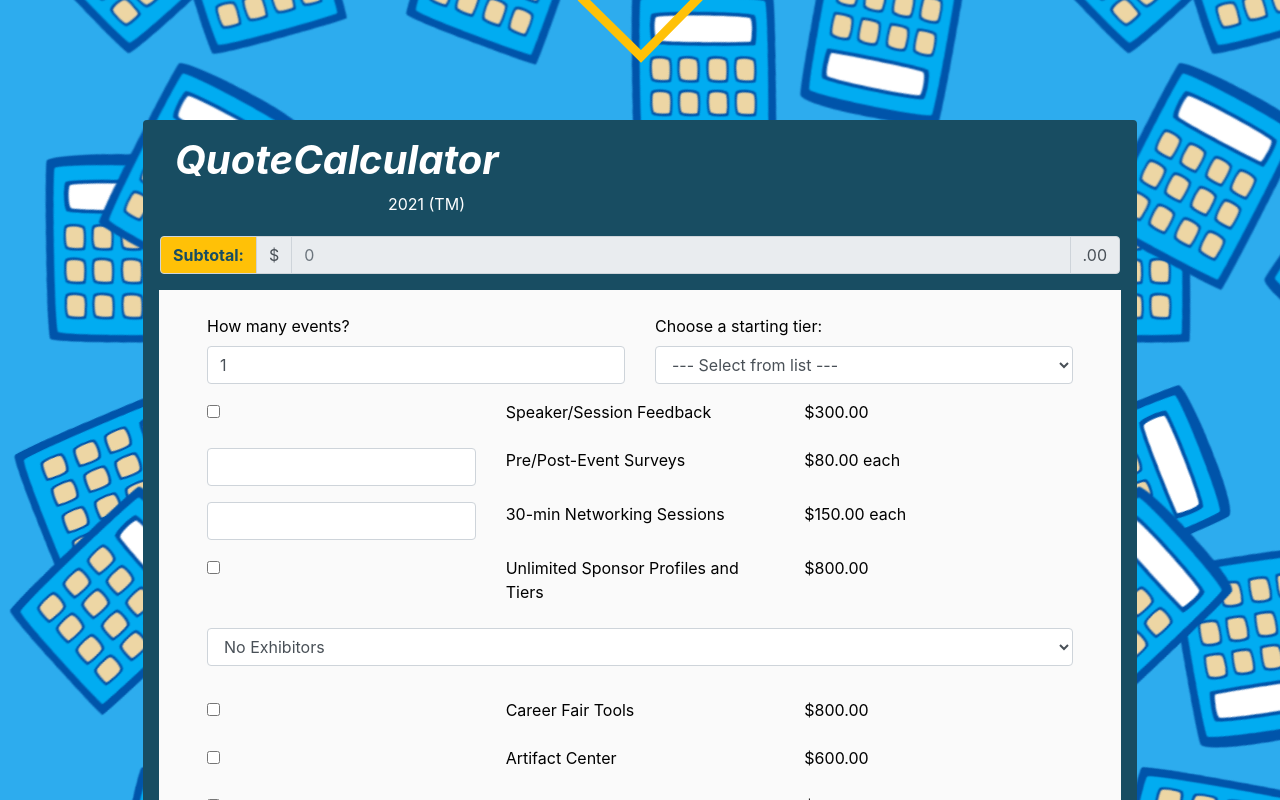
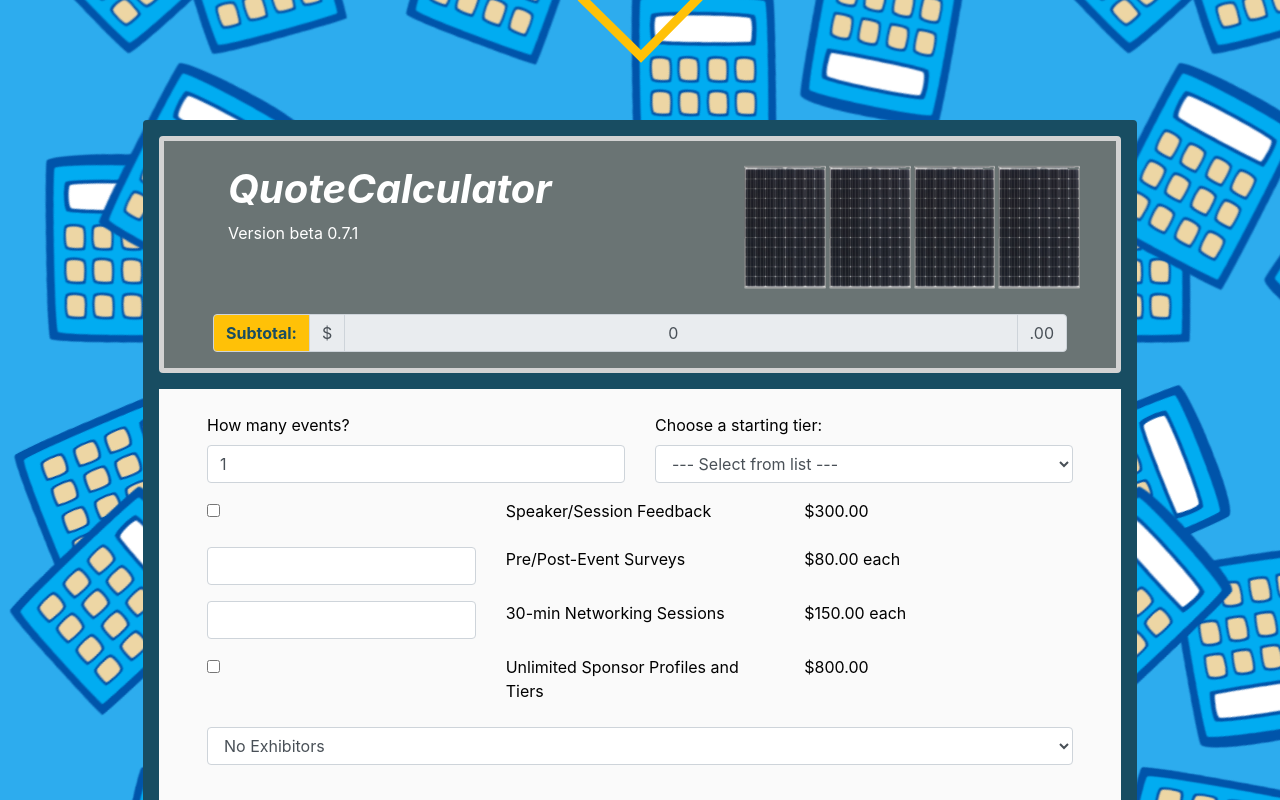
Before and after one commit to dwaynelaforce/event_quote_app, a React (Create React App) app in the folder Client/: page / in a window 1280 px wide. Shown: the part 1240-2040 px from the top of the page. Built offline with nearby package versions, Linux system fonts and the light colour scheme.

Commit message:
signing off for the night

```diff
--- a/Client/src/components/MasterQuote.jsx
+++ b/Client/src/components/MasterQuote.jsx
@@ -1,27 +1,45 @@
-function MasterQuote(props){
+import { Container, Table, Row, Col } from 'react-bootstrap';
+function MasterQuote(props) {
     const { masterQuote } = props;
     if (!masterQuote) {
         console.log("no masterQuote found in inquiry");
         return null;
     };
-    return(
-        <div>
-            <h4 style={{color:"red"}}> ** This is an unofficial quote. This is an estimate. This information has been sent to  <a href="mailto:cole.dillinger@whova.com">cole.dillinger@whova.com</a> who will get back to you for an official quote</h4>
-            <h2 style ={{color:"lightGreen"}}>Subtotal: ${masterQuote.subtotal}.00</h2>
-            <h3>Discounts:</h3>
-            <ul>
-                {Object.keys(masterQuote.discounts).map((key,idx)=>(
-                    <li key={idx} style={{color:"red"}}> {key}: -${masterQuote.discounts[key]}.00</li>
+    return (
+        <>
+            <Container
+                className="py-3 px-3"
+                style={{ backgroundColor: "#184D62", color: "black", borderRadius:"30px"}}>
+                <h4> *This is an unofficial quote. This is an estimate. This information has been sent to  <a href="mailto:cole.dillinger@whova.com">cole.dillinger@whova.com</a> who will get back to you for an official quote</h4>
+                <h2 style={{ color: "lightGreen" }}>Subtotal: ${masterQuote.subtotal}.00</h2>
+                <h3>Discounts:</h3>
+                <ul>
+                    {Object.keys(masterQuote.discounts).map((key, idx) => (
+                        <li key={idx} style={{ color: "green",listStyleType:"none"}}> {key}: -${masterQuote.discounts[key]}.00</li>
                     ))}
-            </ul>
-            <h1 style={{color:"green"}}>Total: ${masterQuote.total}.00</h1>
-            <h3 style={{color:"pink"}}>Itemized Quote</h3>
-            <ul>
-                {Object.keys(masterQuote.quote).map((objKey, idx)=>(
-                    <li key={idx}>{objKey}: ${masterQuote.quote[objKey]}.00</li>
-                ))}
-            </ul>
-        </div>
+                </ul>
+                <h1 style={{ color: "green" }}>Total: ${masterQuote.total}.00</h1>
+                <Container>
+                    <h3 >Itemized Quote</h3>
+                    <Table striped bordered hover variant="light">
+                        <thead>
+                            <tr>
+                                <th> Item </th>
+                                <th> Price </th>
+                            </tr>
+                        </thead>
+                        <tbody>
+                            {Object.keys(masterQuote.quote).map((objKey,idx)=>(
+                                <tr>
+                                    <td key={idx}> {objKey}</td>
+                                    <td>${masterQuote.quote[objKey]}.00</td>
+                                </tr>
+                            ))}
+                        </tbody>
+                    </Table>
+                </Container>
+            </Container>
+        </>
     );
 };
 export default MasterQuote;
--- a/Client/src/components/QuoteForm.jsx
+++ b/Client/src/components/QuoteForm.jsx
@@ -1,8 +1,9 @@
 import { useState, useEffect } from 'react';
 import FinalQuote from './FinalQuote.jsx';
 import PassportContest from'./PassportContest.jsx';
-import { Form, FormControl, Row, Col, Button, Container, InputGroup } from 'react-bootstrap';
+import { Form, FormControl, Row, Col, Button, Container, InputGroup, Image } from 'react-bootstrap';
 import axios from 'axios';
+import solarPanel from '../static/panel.png';
 
 function QuoteForm(props) {
     const [quote, setQuote] = useState({});
@@ -123,22 +124,25 @@ function QuoteForm(props) {
     }
 
     return (
-        <Form className="rounded px-3"
+        <Form className="rounded p-3"
             style={{backgroundColor:"#184D62"}}
             onSubmit={masterQuoteHandler}>
-            <Container className="py-3 px-3">
-                <Row style={{height: "100px"}} xl={12}>
-                    <Col xl={4}>
+            <Container
+                className="px-3 pb-3 mb-3 rounded"
+                style={{backgroundColor:"#6A7474",border:"5px solid lightGray"}}>
+                <Row className="py-4 px-5">
+                    <Col>
                         <h1><b><i>QuoteCalculator</i></b></h1>
-                        <p className="text-right">2021 (TM)</p>
+                        <p>Version beta 0.7.1</p>
                     </Col>
-                    <Col>
-                        <Row>
-
-                        </Row>
-                    </Col>
+                    <Row>
+                        <Image as={Col} src={solarPanel}style={{height:"125px"}}/>
+                        <Image as={Col} src={solarPanel}style={{height:"125px"}}/>
+                        <Image as={Col} src={solarPanel}style={{height:"125px"}}/>
+                        <Image as={Col} src={solarPanel}style={{height:"125px"}}/>
+                    </Row>
                 </Row>
-                <Row>
+                <Row className="px-5">
                     <InputGroup>
                         <InputGroup.Prepend>
                             <InputGroup.Text
@@ -147,7 +151,7 @@ function QuoteForm(props) {
                             </InputGroup.Text>
                             <InputGroup.Text>$ </InputGroup.Text>
                         </InputGroup.Prepend>
-                        <FormControl type="number" placeholder={subtotal} readOnly/>
+                        <FormControl className="text-center" type="number" value={subtotal} readOnly/>
                         <InputGroup.Append>
                             <InputGroup.Text>.00</InputGroup.Text>
                         </InputGroup.Append>
--- a/Client/src/static/styles.css
+++ b/Client/src/static/styles.css
@@ -13,6 +13,4 @@ body {
     color: white;
     background-image: url("./calc_bg.png");
     background-color: #2DACEE;
-    /* background-color: #184D62; */
-
 }
--- a/Client/src/views/CustomerInquiry.jsx
+++ b/Client/src/views/CustomerInquiry.jsx
@@ -7,7 +7,6 @@ import {navigate} from '@reach/router';
 import downArrow from "../static/down_arrow.png";
 import headshot from "../static/headshot.jpg";
 import whovaLogo from "../static/whova-logo-white.png";
-import calcBgImg from "../static/calc_bg.png"
 
 function CustomerInquiry(props) {
     const [inquiry, setInquiry] = useState({numberOfEvents:1, masterQuote:null});
--- a/Client/src/views/InquiryInfo.jsx
+++ b/Client/src/views/InquiryInfo.jsx
@@ -36,7 +36,8 @@ function InquiryInfo(props) {
 
     // here we render myInquiry's data
     return (
-        <Container>
+        <Container className="py-3 px-3"
+            style={{backgroundColor:"#184D62", color:"white", borderRadius:"rounded"}}>
             <Row>
                 <Col>
                     <p><b>{myInquiry.orgName}</b></p>
```
Also changed, not shown: Client/src/static/panel.png (added).
